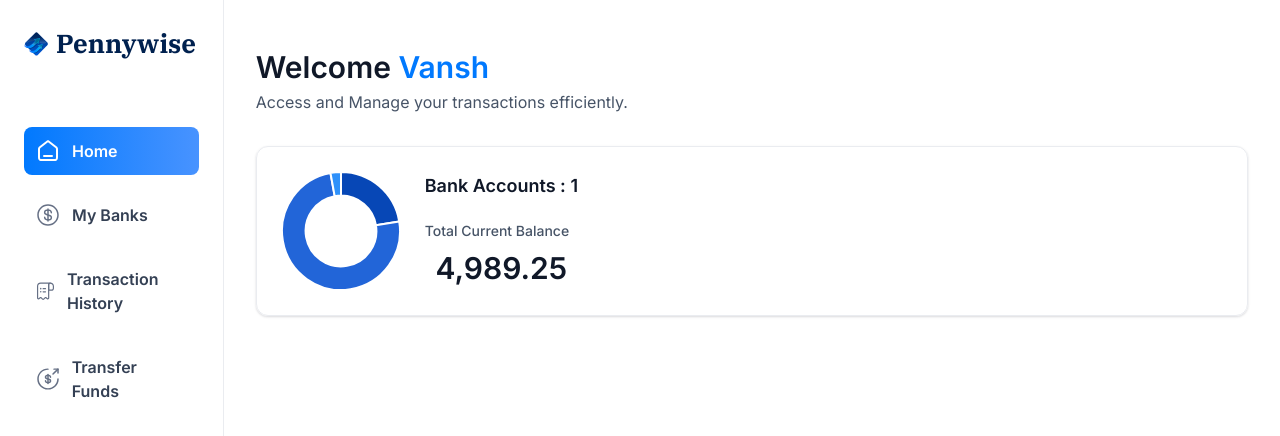
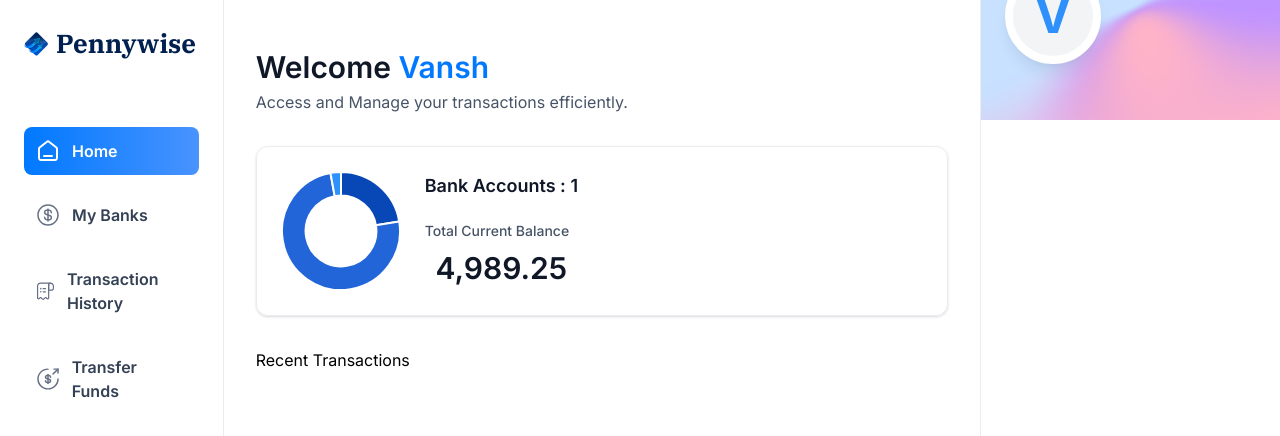
Before and after one commit to sahayvansh/banking, a Next.js app: page / in a window 1280 px wide. Shown: the top 436 px of the page. Built offline with nearby package versions, Linux system fonts and the light colour scheme.

Commit message:
right sidebar started

```diff
--- a/app/(root)/page.tsx
+++ b/app/(root)/page.tsx
@@ -1,4 +1,5 @@
 import HeaderBox from '@/components/HeaderBox'
+import RightSidebar from '@/components/RightSidebar';
 import TotalBalanceBox from '@/components/TotalBalanceBox';
 import React from 'react'
 
@@ -20,7 +21,13 @@ const Home = () => {
             totalCurrentBalance={4989.25}
           />
         </header>
+        Recent Transactions
       </div>
+      <RightSidebar
+       user={loggedIn}
+       transactions={[]}
+       banks={[]}
+      />
     </section>
   )
 }
--- a/app/globals.css
+++ b/app/globals.css
@@ -155,7 +155,7 @@
 
   /* Right sidebar */
   .right-sidebar {
-    @apply no-scrollbar hidden h-screen max-h-screen flex-col border-l border-gray-200 xl:flex w-[355px] xl:overflow-y-scroll !important;
+    @apply no-scrollbar hidden h-screen max-h-screen flex-col border-l border-gray-200 xl:flex min-w-[300px] 2xl:min-w-[355px] xl:overflow-y-scroll !important;
   }
 
   .profile-banner {
--- a/components/MobileNavbar.tsx
+++ b/components/MobileNavbar.tsx
@@ -3,6 +3,7 @@
 import React from 'react'
 import {
     Sheet,
+    SheetClose,
     SheetContent,
     SheetDescription,
     SheetHeader,
@@ -36,26 +37,34 @@ const MobileNavbar = ({user}:MobileNavProps) => {
                         Pennywise
                     </h1>
                 </Link>
+                <div className="mobilenav-sheet">
+            <SheetClose asChild>
+              <nav className="flex h-full flex-col gap-6 pt-16 text-white">
                 {sidebarLinks.map((item)=> {
                     const isActive=pathname===item.route || pathname.startsWith(`${item.route}/`)
                     return(
-                        <Link href={item.route} key={item.label} className={cn('sidebar-link',{'bg-bank-gradient':isActive})}>
-                        <div className='relative size-6'>
+                        <SheetClose asChild key={item.route}>
+                            <Link href={item.route} key={item.label} className={cn('mobilenav-sheet_close w-full',{'bg-bank-gradient':isActive})}>
                             <Image
                             src={item.imgURL}
                             alt={item.label}
-                            fill
+                            width={20}
+                            height={20}
                             className={cn({
                                 'brightness-[3] invert-0':isActive
                             })}
                             />
-                        </div>
-                        <p className={cn('sidebar-label', {'!text-white':isActive})}>
+                        <p className={cn('text-16 font-semibold text-black-2', {'!text-white':isActive})}>
                             {item.label}
                         </p>
                         </Link>
+                        </SheetClose>
+
                     )
                 })}
+                 </nav>
+            </SheetClose>
+          </div>
             </SheetContent>
         </Sheet>
 
--- /dev/null
+++ b/components/RightSidebar.tsx
@@ -0,0 +1,19 @@
+import React from 'react'
+
+const RightSidebar = ({user,transactions,banks}:RightSidebarProps) => {
+  return (
+    <aside className='right-sidebar'>
+        <section className='flex flex-col pb-8'>
+        <div className='profile-banner'>
+            <div className='profile'>
+                <div className='profile-img'>
+                    <span className='text-5xl font-bold text-blue-500'>{user.firstName[0]}</span>
+                </div>
+            </div>
+        </div>
+        </section>
+    </aside>
+  )
+}
+
+export default RightSidebar
```
